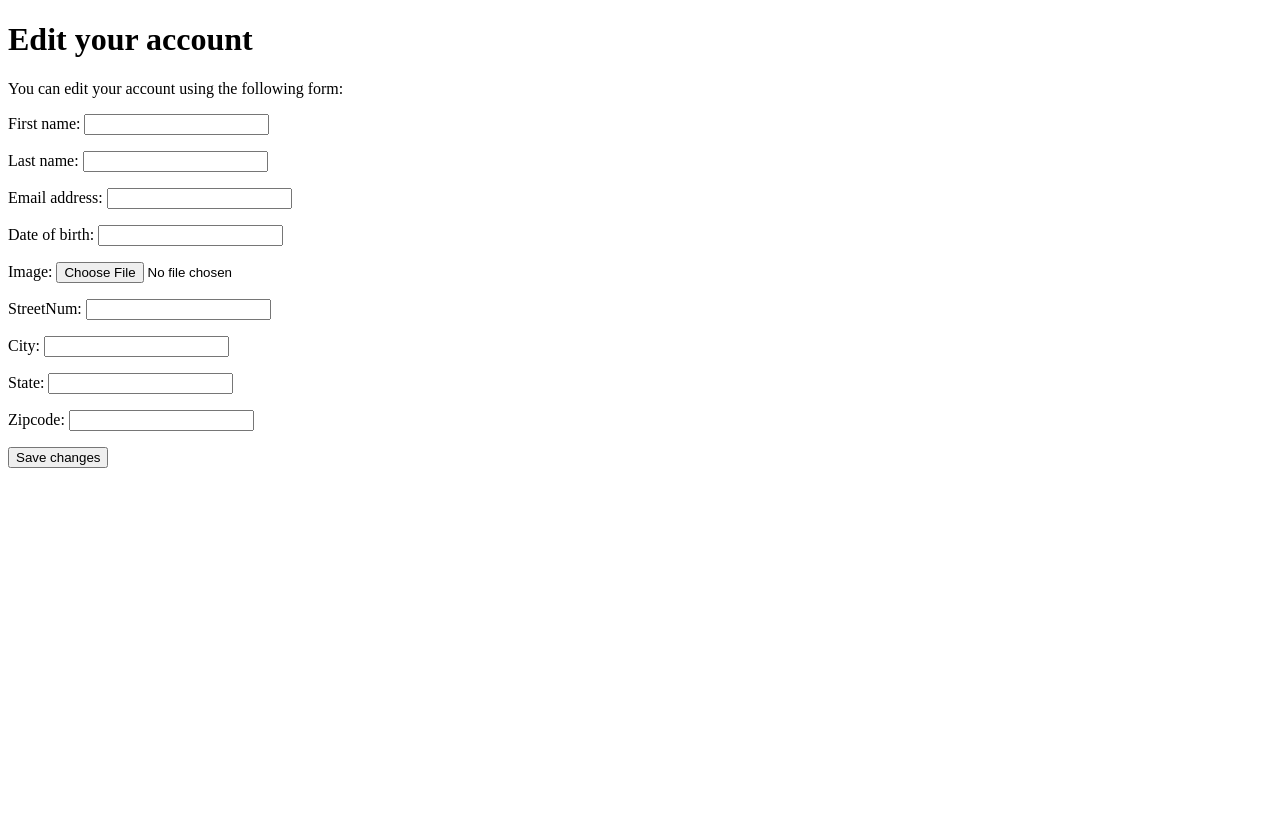
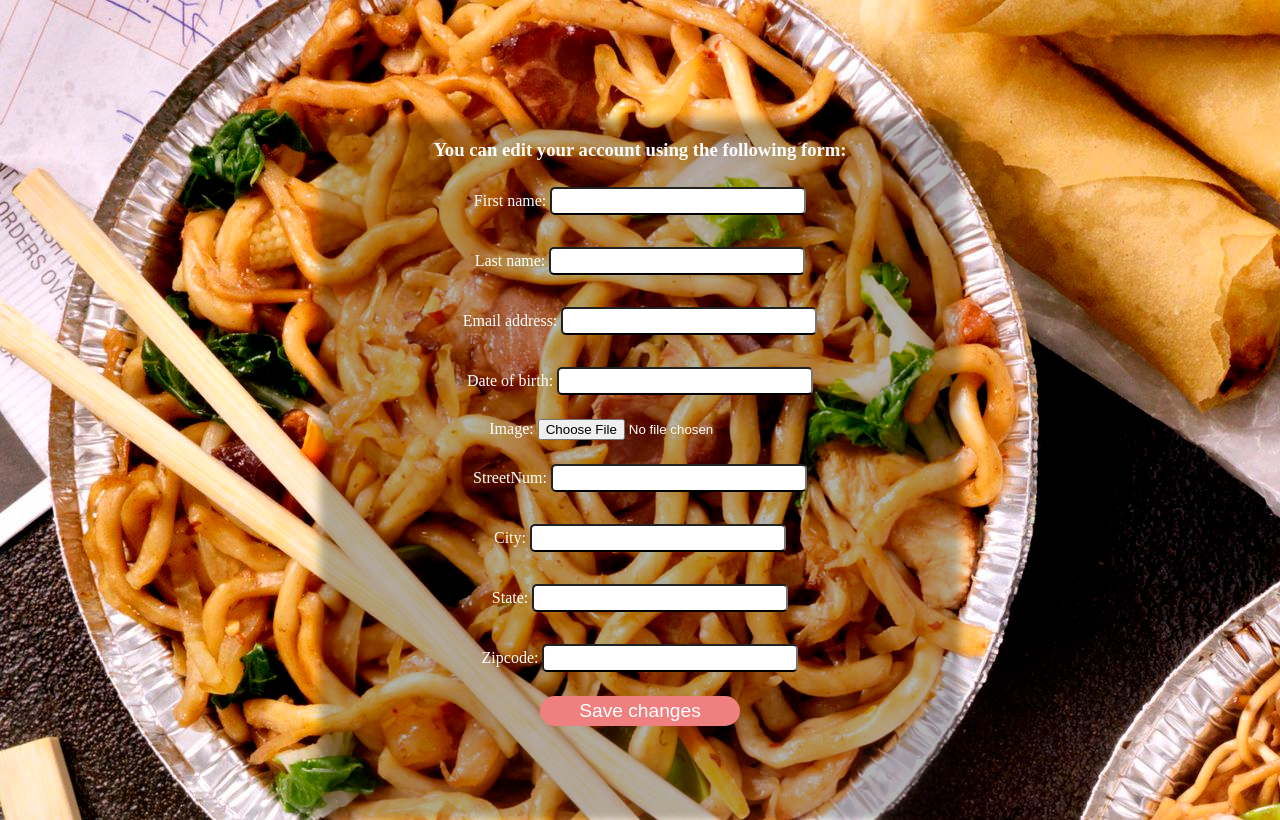
Before and after one commit to cjuanito797/group_project, a Django app: template chineseSpicyFlavor/templates/account/edit.html in a window 1280 px wide. Before the commit the page ends 468 px from the top, so only its background shows below. Run offline with Django 3.2, Linux system fonts and the light colour scheme; the template is opened without the code that fills it: values that come from a table or form of the project are taken from there, others are empty.

Commit message:
Update edit.html

```diff
--- a/chineseSpicyFlavor/templates/account/edit.html
+++ b/chineseSpicyFlavor/templates/account/edit.html
@@ -3,15 +3,119 @@
 <head>
     <meta charset="UTF-8">
     <title>Edit Account</title>
+
+
+     <style>
+
+        body {
+            background-image: url(../../static/images/variety.jpg);
+            background-attachment: fixed;
+            image-resolution: inherit;
+
+        }
+
+        #banner {
+            color: white;
+            text-align: center;
+            background-color: lightcoral;
+            position: absolute;
+            top: 0;
+            left: 20%;
+            right: 20%;
+            border-radius: 5px;
+            border-style: solid;
+            border-color: white;
+        }
+
+        #signupBackdrop {
+            position: absolute;
+            top: 15%;
+            left: 25%;
+            right: 25%;
+            height: 700px;
+
+            background: black;
+            background: rgba(0, 0, 0, 0.3);
+
+            filter: blur(8px);
+            -o-filter: blur(4px);
+            -ms-filter: blur(4px);
+            -moz-filter: blur(4px);
+            -webkit-filter: blur(4px);
+        }
+
+        form {
+
+        }
+
+        input[type=text] {
+            width: 20%;
+            height: 25px;
+            padding: 12px 20px;
+            margin: 8px 0;
+            box-sizing: border-box;
+            border-radius: 5px;
+            border-bottom: 2px solid black;
+        }
+
+        input[type=email] {
+            width: 20%;
+            height: 25px;
+            padding: 12px 20px;
+            margin: 8px 0;
+            box-sizing: border-box;
+            border-radius: 5px;
+            border-bottom: 2px solid black;
+
+        }
+
+        input[type=password] {
+
+            width: 20%;
+            height: 25px;
+            padding: 12px 20px;
+            margin: 8px 0;
+            box-sizing: border-box;
+            border-radius: 5px;
+            border-bottom: 2px solid black;
+        }
+
+        input[type=submit] {
+            background-color: lightcoral;
+            color: white;
+            width: 200px;
+            border-radius: 15px;
+            height: 30px;
+            font-size: larger;
+            border-style: none;
+        }
+
+        #form{
+            text-align: center;
+            color: white;
+            position: absolute;
+            top: 15%;
+            left: 0;
+            right: 0;
+
+
+        }
+
+
+    </style>
 </head>
 <body>
-<h1>Edit your account</h1>
-  <p>You can edit your account using the following form:</p>
+<div id = "signupBackdrop">
+</div>
+
+<div id ="form">
+  <h3>You can edit your account using the following form:</h3>
   <form method="post" enctype="multipart/form-data">
     {{ user_form.as_p }}
     {{ profile_form.as_p }}
     {% csrf_token %}
     <p><input type="submit" value="Save changes"></p>
   </form>
+</div>
 </body>
 </html>
```
